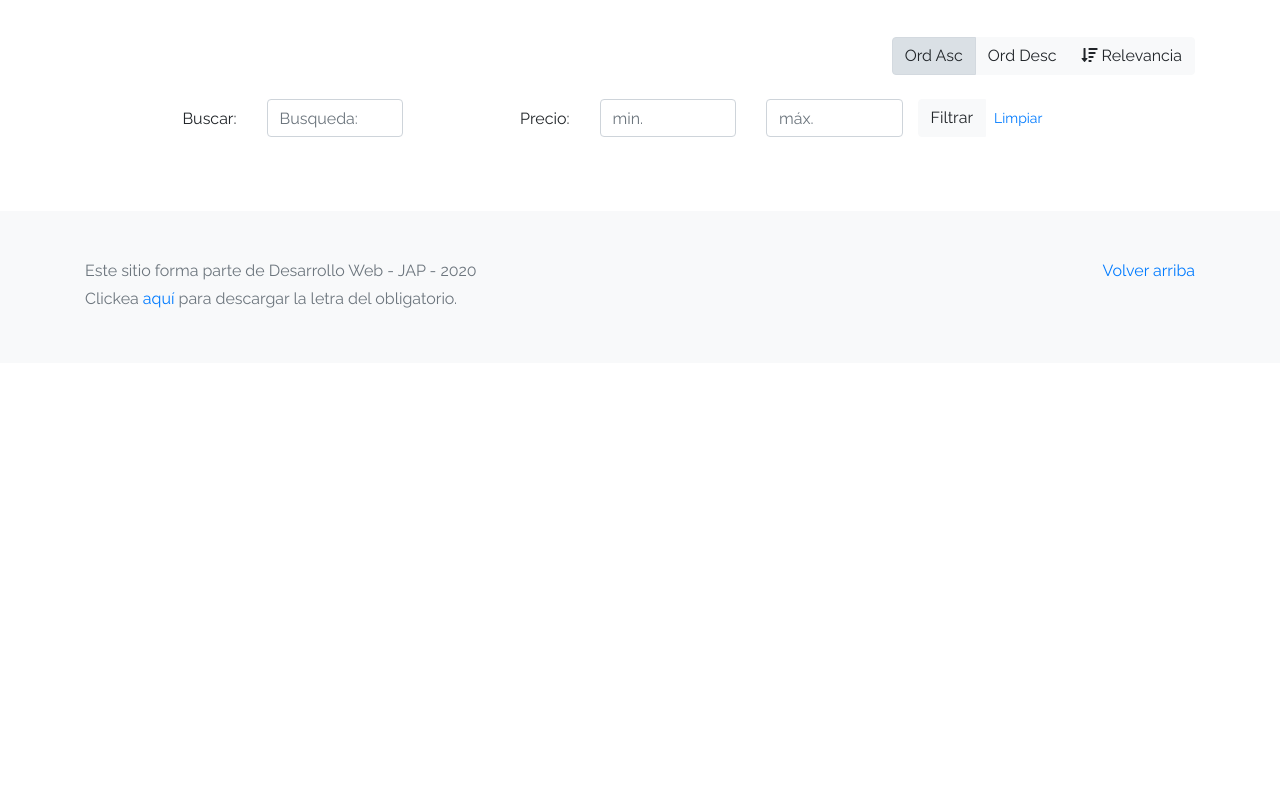
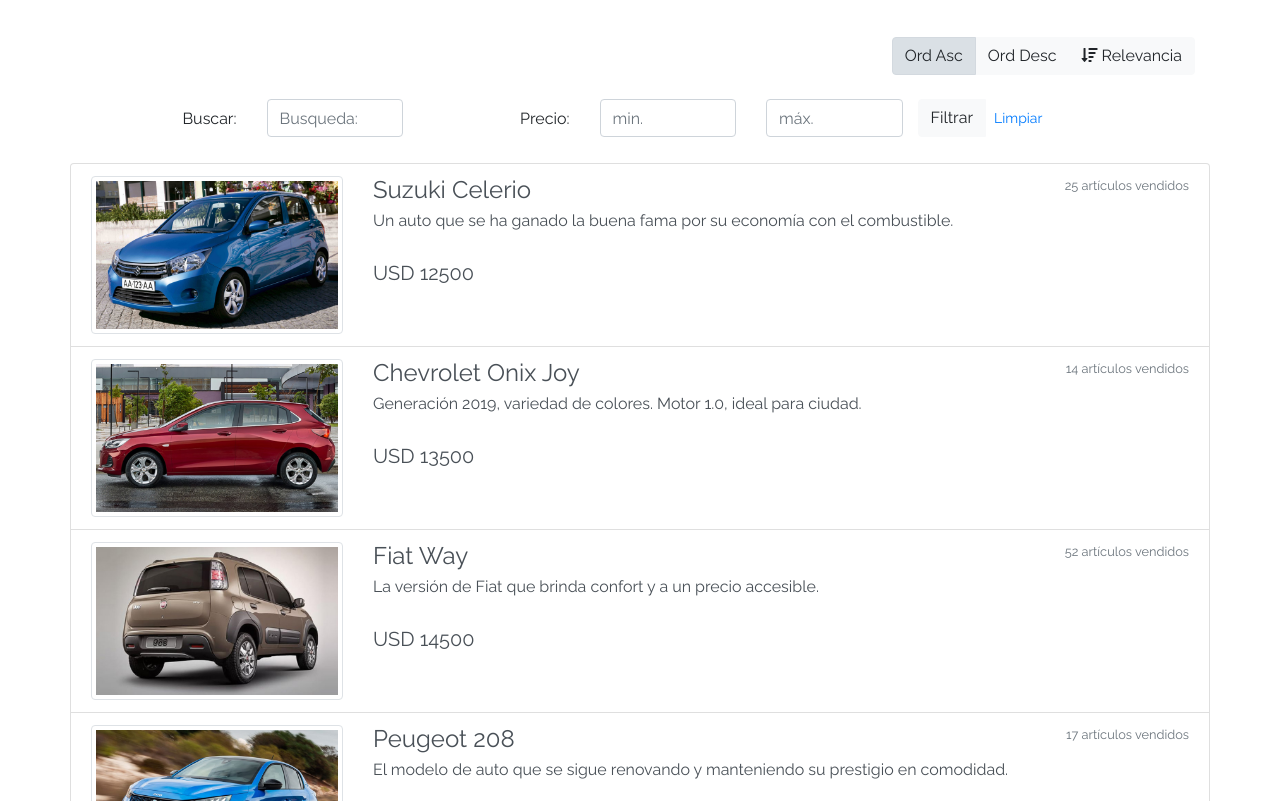
Before and after one commit to thematititas/e-commerce, a plain HTML site: page products.html in a window 1280 px wide. Shown: the part 151-952 px from the top of the page. Before the commit the page ends 800 px from the top, so only its background shows below. Drawn offline with Linux system fonts and the light colour scheme; no server answers.

Commit message:
json nuevo

```diff
--- a/js/init.js
+++ b/js/init.js
@@ -1,7 +1,8 @@
 const CATEGORIES_URL = "https://japdevdep.github.io/ecommerce-api/category/all.json";
 const PUBLISH_PRODUCT_URL = "https://japdevdep.github.io/ecommerce-api/product/publish.json";
 const CATEGORY_INFO_URL = "https://japdevdep.github.io/ecommerce-api/category/1234.json";
-const PRODUCTS_URL = "https://japdevdep.github.io/ecommerce-api/product/all.json";
+const PRODUCTS_URL = "json/productos.json";
+const PRODUCTS_DERESPALDO = "https://japdevdep.github.io/ecommerce-api/product/all.json";
 const PRODUCT_INFO_URL = "https://japdevdep.github.io/ecommerce-api/product/5678.json";
 const PRODUCT_INFO_COMMENTS_URL = "https://japdevdep.github.io/ecommerce-api/product/5678-comments.json";
 const CART_INFO_URL = "https://japdevdep.github.io/ecommerce-api/cart/987.json";
--- a/js/products.js
+++ b/js/products.js
@@ -16,8 +16,10 @@
         Array.sort(function (a, b) { return b.soldCount - a.soldCount });
     }
 }
+function ver(id) {
 
-
+    localStorage.setItem('info', id);
+}
 function showArray(Array) {
     let contents = "";
 
@@ -32,7 +34,7 @@
 
             if ((product.name.toLowerCase().includes(buscar.value.toLowerCase())) || (buscar.value === "")) {
                 contents += `
-        <a href="product-info.html" class="list-group-item list-group-item-action">
+        <a href="product-info.html" class="list-group-item list-group-item-action" onclick="ver(`+ product.name +`)">
             <div class="row">
                 <div class="col-3">
                     <img src="` + product.imgSrc + `" alt="` + product.description + `" class="img-thumbnail">
--- /dev/null
+++ b/json/productos.json
@@ -0,0 +1,38 @@
+[
+    {
+        "id": 1,
+        "name": "Chevrolet Onix Joy",
+        "description": "Generación 2019, variedad de colores. Motor 1.0, ideal para ciudad.",
+        "cost": 13500,
+        "currency": "USD",
+        "imgSrc": "img/prod1.jpg",
+        "soldCount": 14
+    },
+    {
+        "id": 2,
+        "name": "Fiat Way",
+        "description": "La versión de Fiat que brinda confort y a un precio accesible.",
+        "cost": 14500,
+        "currency": "USD",
+        "imgSrc": "img/prod2.jpg",
+        "soldCount": 52
+    },
+    {
+        "id": 3,
+        "name": "Suzuki Celerio",
+        "description": "Un auto que se ha ganado la buena fama por su economía con el combustible.",
+        "cost": 12500,
+        "currency": "USD",
+        "imgSrc": "img/prod3.jpg",
+        "soldCount": 25
+    },
+    {
+        "id": 4,
+        "name": "Peugeot 208",
+        "description": "El modelo de auto que se sigue renovando y manteniendo su prestigio en comodidad.",
+        "cost": 15200,
+        "currency": "USD",
+        "imgSrc": "img/prod4.jpg",
+        "soldCount": 17
+    }
+]
```
Also changed, not shown: product-info.html (+2 -8 lines).
